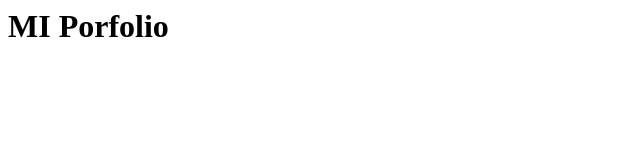
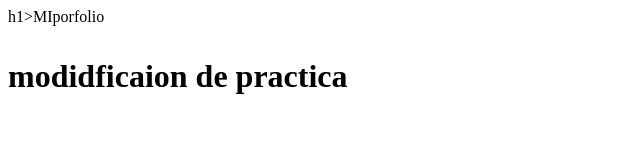
Before and after one commit to Hugocatalan/PorfolioFronEnd, a plain HTML site: page index.html in a window 1280 px wide. Shown: the whole page, without its empty margins (0-640 px from the left). Drawn offline with Linux system fonts and the light colour scheme.

Commit message:
Update index.html

```diff
--- a/index.html
+++ b/index.html
@@ -1,2 +1,2 @@
-<h1>MI Porfolio
-     </h1>
+h1>MIporfolio<h1>
+     <p>modidficaion de practica</p>
```
